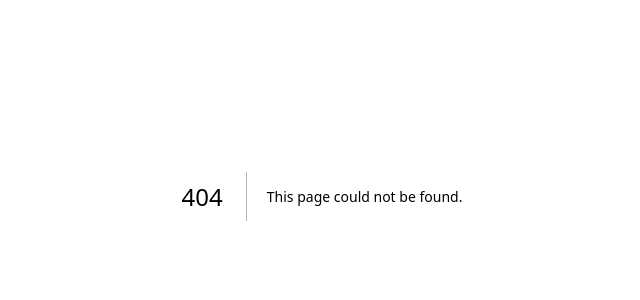
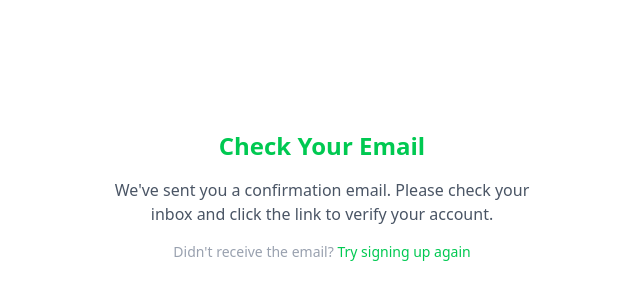
Before and after one commit to matheushf/eat-your-calories, a Next.js app: page /auth/confirm-email in a window 1280 px wide. Before the commit this address had no page. Shown: the part 204-504 px from the top of the page, without its empty margins (318-958 px from the left). Built offline with nearby package versions, Linux system fonts and the light colour scheme.

Commit message:
add from suggestion, signup redirect

```diff
--- /dev/null
+++ b/src/app/actions/addFoodFromSuggestion.ts
@@ -0,0 +1,36 @@
+'use server'
+
+import { createClient } from "@/utils/supabase/server";
+import { cookies } from "next/headers";
+
+export async function addFoodFromSuggestion({
+  name,
+  grams,
+  period
+}: {
+  name: string;
+  grams: number;
+  period: string;
+}) {
+  const cookieStore = cookies();
+  const supabase = createClient(cookieStore);
+
+  try {
+    const { data: { user } } = await supabase.auth.getUser();
+
+    const { error } = await supabase.from("food_items").insert([{
+      name,
+      grams,
+      period,
+      is_completed: false,
+      user_id: user?.id,
+    }]);
+
+    if (error) throw error;
+
+    return { success: true };
+  } catch (error) {
+    console.error("Error adding food item:", error);
+    return { success: false, error: "Failed to add food item" };
+  }
+}
--- /dev/null
+++ b/src/app/auth/confirm-email/page.tsx
@@ -0,0 +1,18 @@
+export default function ConfirmEmailPage() {
+  return (
+    <div className="container max-w-md mx-auto min-h-screen flex items-center justify-center p-4 sm:p-0">
+      <div className="w-full py-8 text-center">
+        <h1 className="text-2xl font-bold text-primary mb-4">Check Your Email</h1>
+        <p className="text-gray-600 mb-4">
+          We've sent you a confirmation email. Please check your inbox and click the link to verify your account.
+        </p>
+        <p className="text-sm text-gray-400">
+          Didn't receive the email?{" "}
+          <a href="/auth/signup" className="text-primary hover:underline">
+            Try signing up again
+          </a>
+        </p>
+      </div>
+    </div>
+  );
+}
--- a/src/app/auth/signup/page.tsx
+++ b/src/app/auth/signup/page.tsx
@@ -17,12 +17,11 @@ export default function SignupPage() {
     try {
       const formData = new FormData(e.currentTarget);
       await signup(formData);
+      redirect("/auth/confirm-email");
     } catch (error) {
       console.log("Signup failed:", error);
       toast.error("Failed to create account. Please try again.");
-    } finally {
       setIsLoading(false);
-      redirect("/tracker");
     }
   };
 
--- a/src/app/tracker/components/AISuggestionsSection.tsx
+++ b/src/app/tracker/components/AISuggestionsSection.tsx
@@ -11,10 +11,10 @@ import {
   SelectTrigger,
   SelectValue,
 } from "@/components/ui/select";
-import { createClient } from "@/utils/supabase";
 import { useRouter } from "next/navigation";
 import { Loader2 } from "lucide-react";
 import { getAiSuggestions } from "@/app/actions/getAiSuggestions";
+import { addFoodFromSuggestion } from "@/app/actions/addFoodFromSuggestion";
 
 interface AISuggestion {
   foodName: string;
@@ -32,7 +32,6 @@ export function AISuggestionsSection() {
   const [aiSuggestions, setAiSuggestions] = useState<AISuggestion[] | null>(null);
   const [aiError, setAiError] = useState<string | null>(null);
   const router = useRouter();
-  const supabase = createClient();
 
   const handleGetAiSuggestions = async () => {
     if (!carbs && !protein && !fat) {
@@ -69,21 +68,15 @@ export function AISuggestionsSection() {
   };
 
   const handleAddAiSuggestion = async (suggestion: AISuggestion) => {
-    const { data: user } = await supabase.auth.getUser();
+    try {
+      const result = await addFoodFromSuggestion({
+        name: suggestion.foodName,
+        grams: parseInt(suggestion.grams),
+        period: aiPeriod,
+      });
 
-    try {
-      const { error } = await supabase.from("food_items").insert([
-        {
-          name: suggestion.foodName,
-          grams: parseInt(suggestion.grams),
-          period: aiPeriod,
-          is_completed: false,
-          user_id: user.user?.id,
-        },
-      ]);
-
-      if (error) {
-        console.error("Error adding food item:", error);
+      if (!result.success) {
+        console.error("Error adding food item:", result.error);
         return;
       }
 
--- a/src/utils/supabase.ts
+++ /dev/null
@@ -1,8 +0,0 @@
-import { createBrowserClient } from '@supabase/ssr'
-
-export const createClient = () => {
-  return createBrowserClient(
-    process.env.NEXT_PUBLIC_SUPABASE_URL!,
-    process.env.NEXT_PUBLIC_SUPABASE_ANON_KEY!
-  )
-}
```
